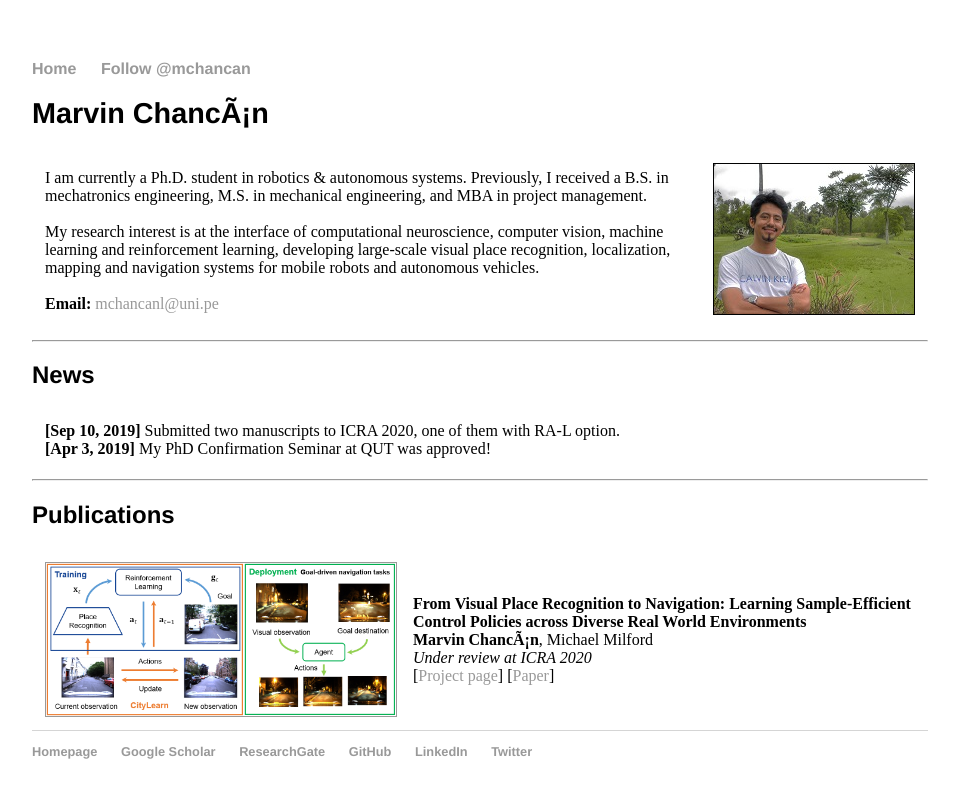
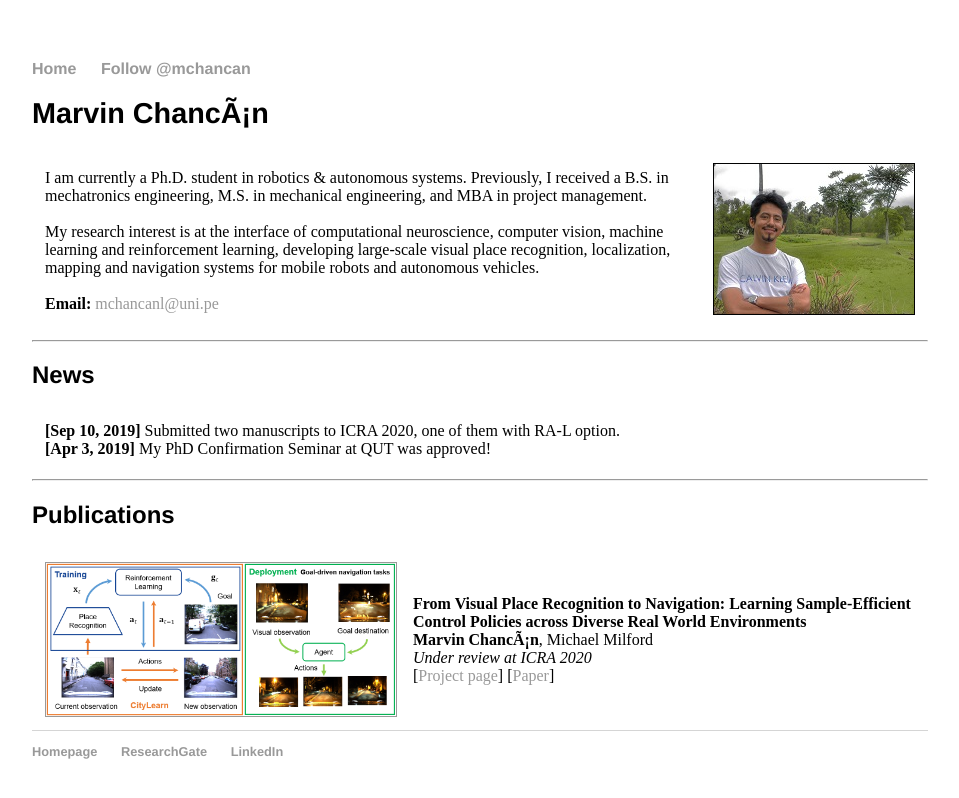
Before and after one commit to mchancan/mchancan.github.io, a Jekyll site: the page built from index.html, in a window 1280 px wide. Shown: the top 798 px of the page, without its empty margins (160-1119 px from the left). Built offline with Jekyll 4.4.1, drawn with Linux system fonts in a browser that asks for light colours; comment, search, counter and statistics services are not loaded.

Commit message:
Update default.html

```diff
--- a/_layouts/default.html
+++ b/_layouts/default.html
@@ -42,11 +42,8 @@
 		<footer>
 	    		<ul>
 				<li><a href="https://sites.google.com/view/mchancan/">Homepage</a></li>
-				<li><a href="https://scholar.google.com/citations?user=iK7xhJ4AAAAJ&hl=en">Google Scholar</a></li>
 				<li><a href="https://www.researchgate.net/profile/Marvin_Chancan">ResearchGate</a></li>
-	        		<li><a href="https://github.com/mchancan">GitHub</a></li>
 	        		<li><a href="https://www.linkedin.com/in/mchancan/">LinkedIn</a></li>
-	        		<li><a href="https://twitter.com/mchancan">Twitter</a></li>
 			</ul>
 		</footer>
 	</html>
```
